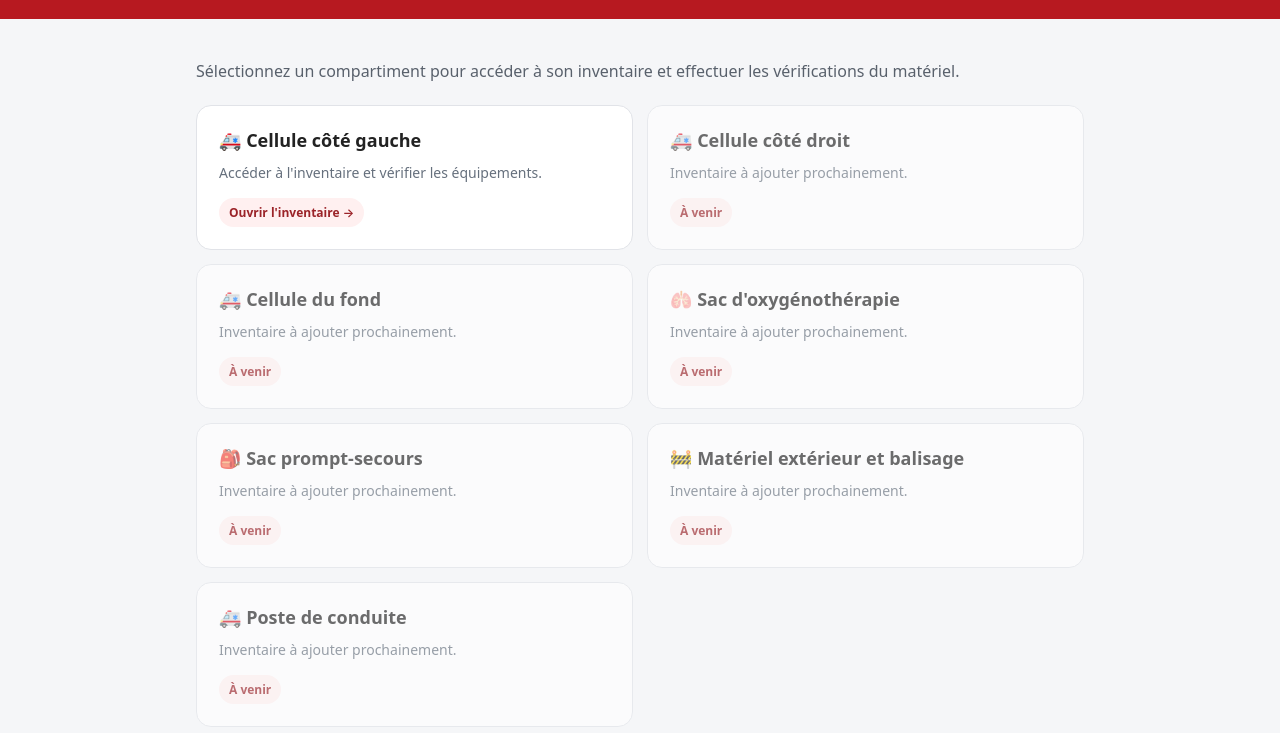
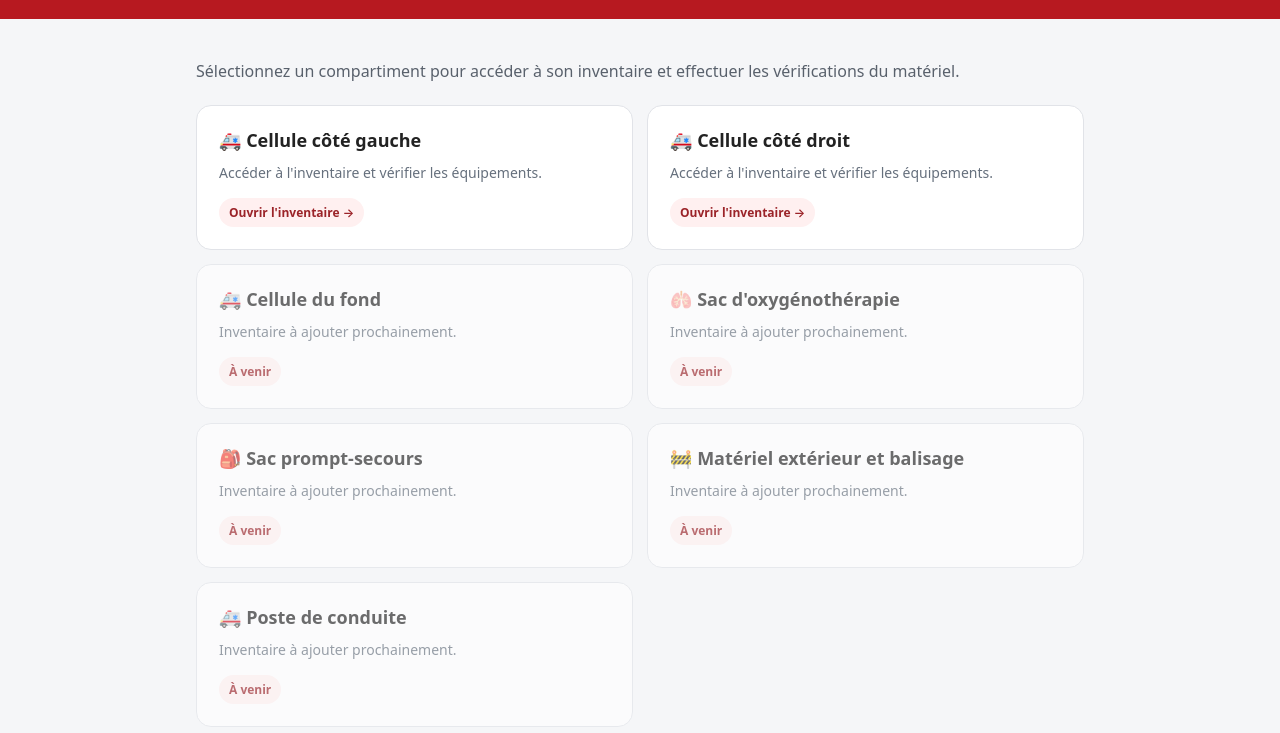
Before and after one commit to gaethancretu-code/gestion-cs-tarascon, a plain HTML site: page verifications-vsav1.html in a window 1280 px wide. Shown: the part 131-864 px from the top of the page. Drawn offline with Linux system fonts and the light colour scheme.

Commit message:
Update verifications-vsav1.html

```diff
--- a/verifications-vsav1.html
+++ b/verifications-vsav1.html
@@ -7,34 +7,91 @@
 <title>Vérifications — VSAV 1</title>
 <style>
 *{box-sizing:border-box}
-body{margin:0;font-family:system-ui,-apple-system,Segoe UI,Roboto,sans-serif;background:#f5f6f8;color:#222}
-header{background:#b71920;color:white;padding:22px 18px}
+body{
+  margin:0;
+  font-family:system-ui,-apple-system,Segoe UI,Roboto,sans-serif;
+  background:#f5f6f8;
+  color:#222;
+}
+header{
+  background:#b71920;
+  color:white;
+  padding:22px 18px;
+}
 .wrap{max-width:920px;margin:auto}
-.back{color:white;text-decoration:none;font-size:14px}
+.back{
+  color:white;
+  text-decoration:none;
+  font-size:14px;
+}
 h1{margin:18px 0 6px;font-size:28px}
 header p{margin:0;color:#ffe6e7}
 main{padding:24px 16px 50px}
 .intro{color:#59616c;line-height:1.5}
-.grid{display:grid;grid-template-columns:repeat(2,minmax(0,1fr));gap:14px;margin-top:22px}
-.card{display:flex;flex-direction:column;gap:10px;padding:22px;background:white;border:1px solid #e1e3e8;border-radius:15px;text-decoration:none;color:inherit;min-height:145px}
+.grid{
+  display:grid;
+  grid-template-columns:repeat(2,minmax(0,1fr));
+  gap:14px;
+  margin-top:22px;
+}
+.card{
+  display:flex;
+  flex-direction:column;
+  gap:10px;
+  padding:22px;
+  background:white;
+  border:1px solid #e1e3e8;
+  border-radius:15px;
+  text-decoration:none;
+  color:inherit;
+  min-height:145px;
+}
+a.card{cursor:pointer}
+a.card:focus-visible{
+  outline:3px solid #b71920;
+  outline-offset:3px;
+}
 .card h2{font-size:18px;margin:0}
-.card p{font-size:14px;color:#66707d;margin:0;line-height:1.5}
-.status{font-size:12px;font-weight:600;color:#9b2328;background:#fff0f0;border-radius:30px;padding:6px 10px;align-self:flex-start;margin-top:auto}
+.card p{
+  font-size:14px;
+  color:#66707d;
+  margin:0;
+  line-height:1.5;
+}
+.status{
+  font-size:12px;
+  font-weight:600;
+  color:#9b2328;
+  background:#fff0f0;
+  border-radius:30px;
+  padding:6px 10px;
+  align-self:flex-start;
+  margin-top:auto;
+}
 .disabled{opacity:.65}
-@media(max-width:540px){.grid{grid-template-columns:1fr}}
+@media(max-width:540px){
+  .grid{grid-template-columns:1fr}
+}
 </style>
 </head>
 <body>
+
 <header>
 <div class="wrap">
-<a class="back" href="vsav1.html">← Retour au VSAV 1</a>
+<a class="back" href="vsav1.html">
+← Retour au VSAV 1
+</a>
 <h1>📋 Vérifications — VSAV 1</h1>
 <p>Contrôle du matériel et des compartiments</p>
 </div>
 </header>
 
 <main class="wrap">
-<p class="intro">Sélectionnez un compartiment pour accéder à son inventaire et effectuer les vérifications du matériel.</p>
+
+<p class="intro">
+Sélectionnez un compartiment pour accéder à son inventaire
+et effectuer les vérifications du matériel.
+</p>
 
 <div class="grid">
 
@@ -44,11 +101,11 @@ main{padding:24px 16px 50px}
 <span class="status">Ouvrir l'inventaire →</span>
 </a>
 
-<div class="card disabled">
+<a class="card" href="cellule-droite-vsav1.html">
 <h2>🚑 Cellule côté droit</h2>
-<p>Inventaire à ajouter prochainement.</p>
-<span class="status">À venir</span>
-</div>
+<p>Accéder à l'inventaire et vérifier les équipements.</p>
+<span class="status">Ouvrir l'inventaire →</span>
+</a>
 
 <div class="card disabled">
 <h2>🚑 Cellule du fond</h2>
```
